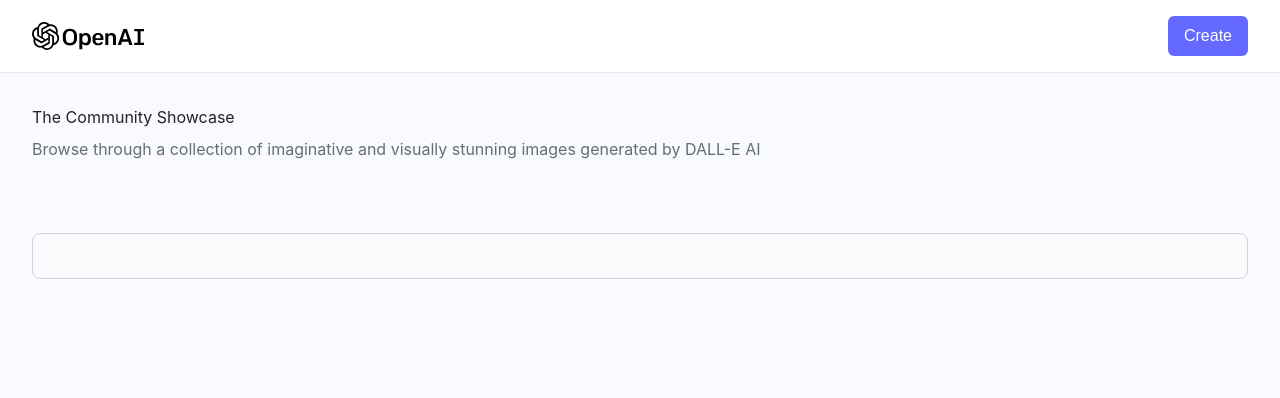
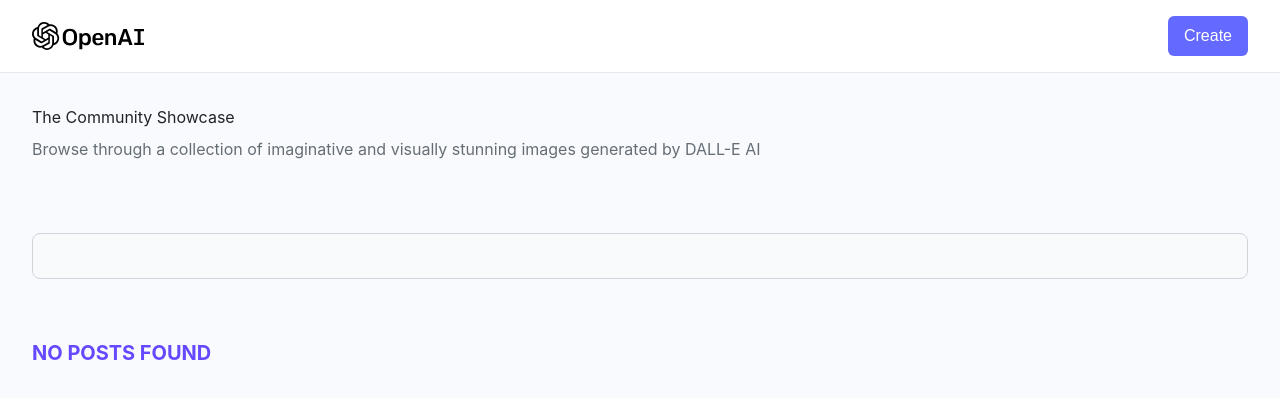
Before and after one commit to mariobermudezjr/dall-e_2.0, a React (Vite) app in the folder client/: page / in a window 1280 px wide. Shown: the top 398 px of the page. Built offline with nearby package versions, Linux system fonts and the light colour scheme; a web font is replaced by a local one.

Commit message:
Implement the Card Logic for data being returned or empty with no data

```diff
--- a/client/src/pages/Home.jsx
+++ b/client/src/pages/Home.jsx
@@ -1,6 +1,13 @@
 import React, { useState, useEffect } from 'react'
 
 import { Loader, Card, FormField } from '../components'
+
+const RenderCards = ({ data, title }) => {
+  if (data?.length > 0) {
+    return data.map((post) => <Card key={post._id} {...post} />)
+  }
+  return <h2 className="mt-5 font-bold text-[#6449ff] text-xl uppercase">{title}</h2>
+}
 
 const Home = () => {
   const [loading, setLoading] = useState(false)
@@ -33,6 +40,13 @@ const Home = () => {
                 Showing results for <span className="text-[#222328]">{searchText}</span>{' '}
               </h2>
             )}
+            <div className="grid lg:grid-cols-4 sm:grid-cols-3 xs:grid-cols-2 grid-cols-1 gap-3">
+              {searchText ? (
+                <RenderCards data={[]} title="No search results found" />
+              ) : (
+                <RenderCards data={[]} title="No posts found" />
+              )}
+            </div>
           </>
         )}
       </div>
```
